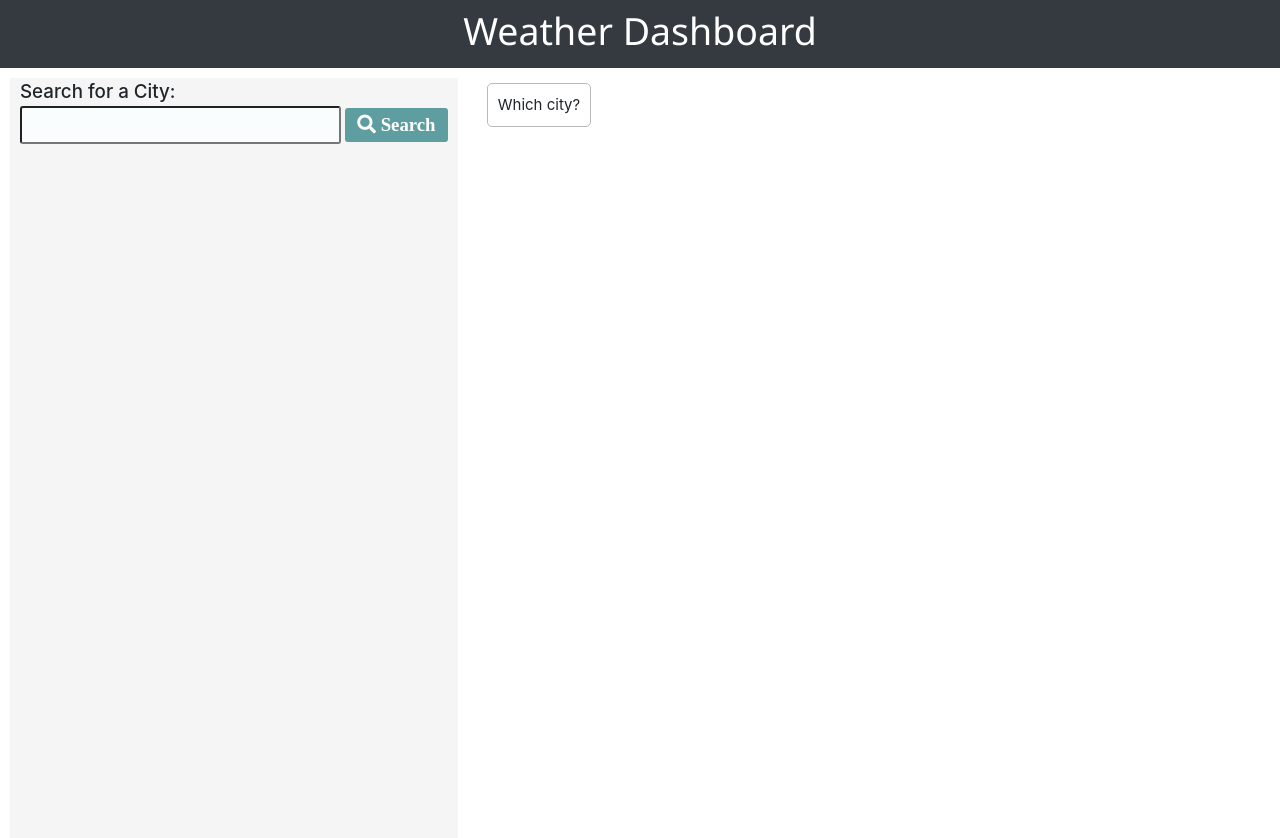
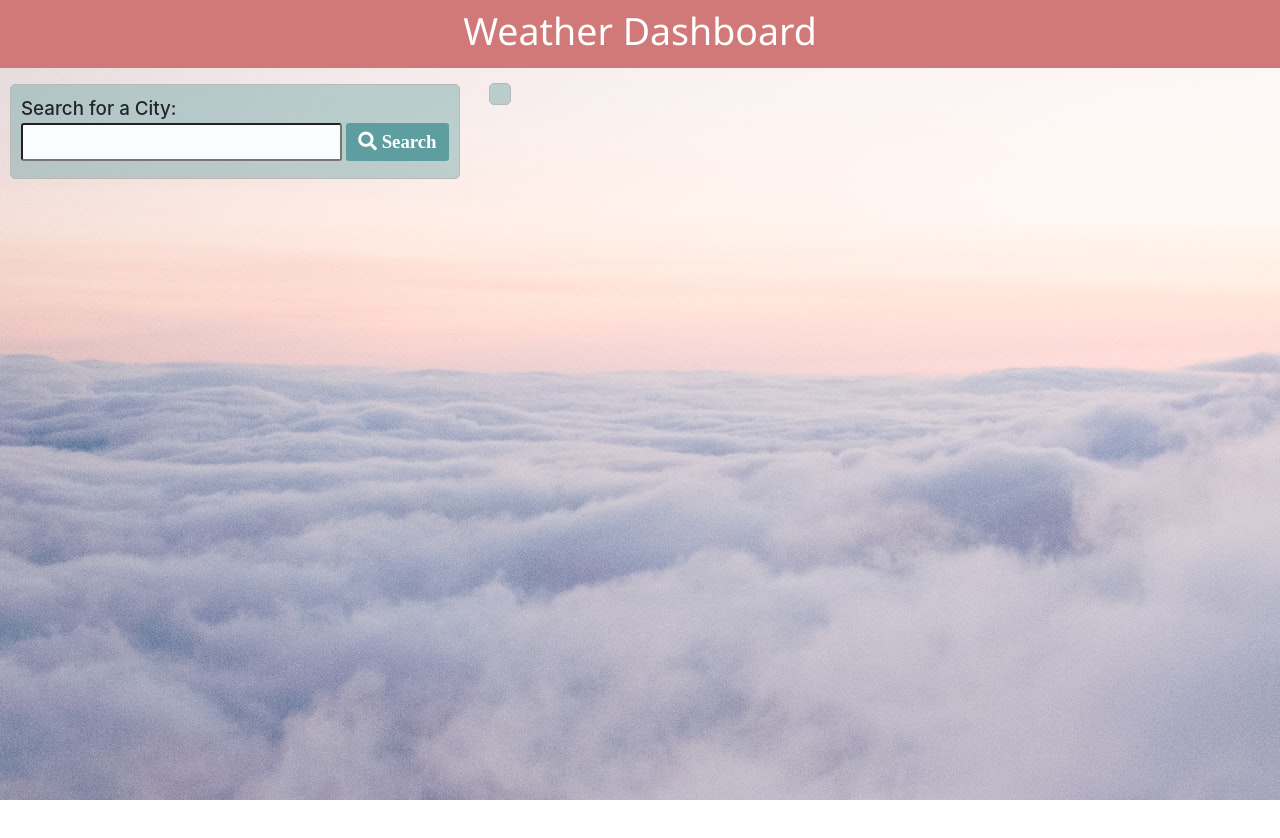
Before and after one commit to martintara117/weather_api, a plain HTML site: page index.html in a window 1280 px wide. After the commit the page ends 800 px from the top, so only its background shows below. Drawn offline with nearby package versions, Linux system fonts and the light colour scheme; no server answers.

Commit message:
added a background image, changed the header color, added different padding to nav bar, made the icons, current weather box and nav all slightly transparent. added uv api

```diff
--- a/index.html
+++ b/index.html
@@ -26,11 +26,11 @@
   </head>
   <body>
     <header>
-      <span class="d-block p-2 bg-dark text-white"
+      <span class="d-block p-2 text-white"
         ><h1>Weather Dashboard</h1></span
       >
     </header>
-          <nav>
+          <nav class="marginator something">
             <label>Search for a City:<br/><input /></label>
             <button>
               <i class="fas fa-search"> Search</i>
@@ -38,7 +38,7 @@
             <footer></footer>
           </nav>
       <main>
-            <section class="weatherOverview">Which city?</section>
+            <section class="weatherOverview something"></section>
             <section class="weatherIcons"></section>
       </main>
     </container>
--- a/script.js
+++ b/script.js
@@ -1,7 +1,8 @@
 let apiKey = "85b394aecf7ef94b9d97722dd2a1d6b1";
 let queryUrl = `https://api.openweathermap.org/data/2.5/weather?appid=${apiKey}&units=imperial&q=`;
 let forecastUrl = `https://api.openweathermap.org/data/2.5/forecast?appid=${apiKey}&units=imperial&q=`;
-
+let uvUrl = `http://api.openweathermap.org/data/2.5/uvi?lat={lat}&lon={lon}&appid=${apiKey}`;
+console.log(uvUrl);
 pageLoad();
 
 function pageLoad() {
@@ -11,6 +12,9 @@ function pageLoad() {
   });
   searchBtn();
   let lastSearch = getLastSearch();
+  if (!lastSearch) {
+    citySearch("Atlanta");
+  }
   if (lastSearch) {
     citySearch(lastSearch);
   }
@@ -39,6 +43,11 @@ function citySearch(city) {
     url: forecastUrl + city,
     method: "GET",
   }).then(forecastWeather);
+  $.ajax({
+    url: uvUrl + lat,
+    lon,
+    method: "GET",
+  }).then(currentWeather);
 }
 
 function currentWeather(response) {
@@ -71,7 +80,7 @@ function forecastWeather(response) {
     let temp = day.main.temp;
     let humidity = day.main.humidity;
     html += `
-      <figure>
+      <figure class="something">
         <h5>${date}</h5>
         <img src="http://openweathermap.org/img/wn/${icon}.png" />
         <p>Temp: ${temp}&deg;F</p>
--- a/style.css
+++ b/style.css
@@ -1,3 +1,8 @@
+body {
+  background-image: url("./assets/images/weather.jpeg");
+  background-repeat: no-repeat;
+}
+
 figure {
   display: inline-block;
   width: 115px;
@@ -13,12 +18,23 @@ h1 {
   text-align: center;
 }
 
+header {
+  background-color: rgb(209, 121, 121);
+}
+nav > button {
+  font-size: 1.25em;
+  padding: 5px 12px;
+  border: 0;
+  border-radius: 3px;
+  background-color: cadetblue;
+  color: white;
+}
+
 nav {
-  background-color: whitesmoke;
-  margin-bottom: 100%;
-  padding-bottom: 100%;
-  padding-left: 10px;
-  padding-right: 10px;
+  border-radius: 5px;
+  margin-top: 5px;
+  margin-bottom: 5px;
+  padding: 10px;
 }
 
 label {
@@ -26,19 +42,14 @@ label {
   font-weight: 500;
 }
 
+.marginator {
+  margin-top: 16px;
+}
+
 input {
   padding: 3px 12px;
   border-radius: 3px;
   background-color: rgb(249, 253, 253);
-}
-
-nav > button {
-  font-size: 1.25em;
-  padding: 3px 12px;
-  border: 0;
-  border-radius: 3px;
-  background-color: cadetblue;
-  color: white;
 }
 
 nav,
@@ -57,6 +68,12 @@ main {
   margin-top: 5px;
   margin-bottom: 5px;
   margin-left: 5px;
+}
+.something {
+  border: solid;
+  border-width: 1px;
+  border-color: rgb(185, 185, 185);
+  background-color: rgba(95, 158, 160, 0.4);
 }
 
 .weatherIcons {
@@ -77,9 +94,3 @@ footer > button {
   border-color: rgb(185, 185, 185);
   border-width: 1px;
 }
-
-/* footer {
-  border: solid;
-  border-width: 1px;
-  border-color: rgb(185, 185, 185);
-} */
```
Also changed, not shown: assets/images/weather.jpeg (added).
